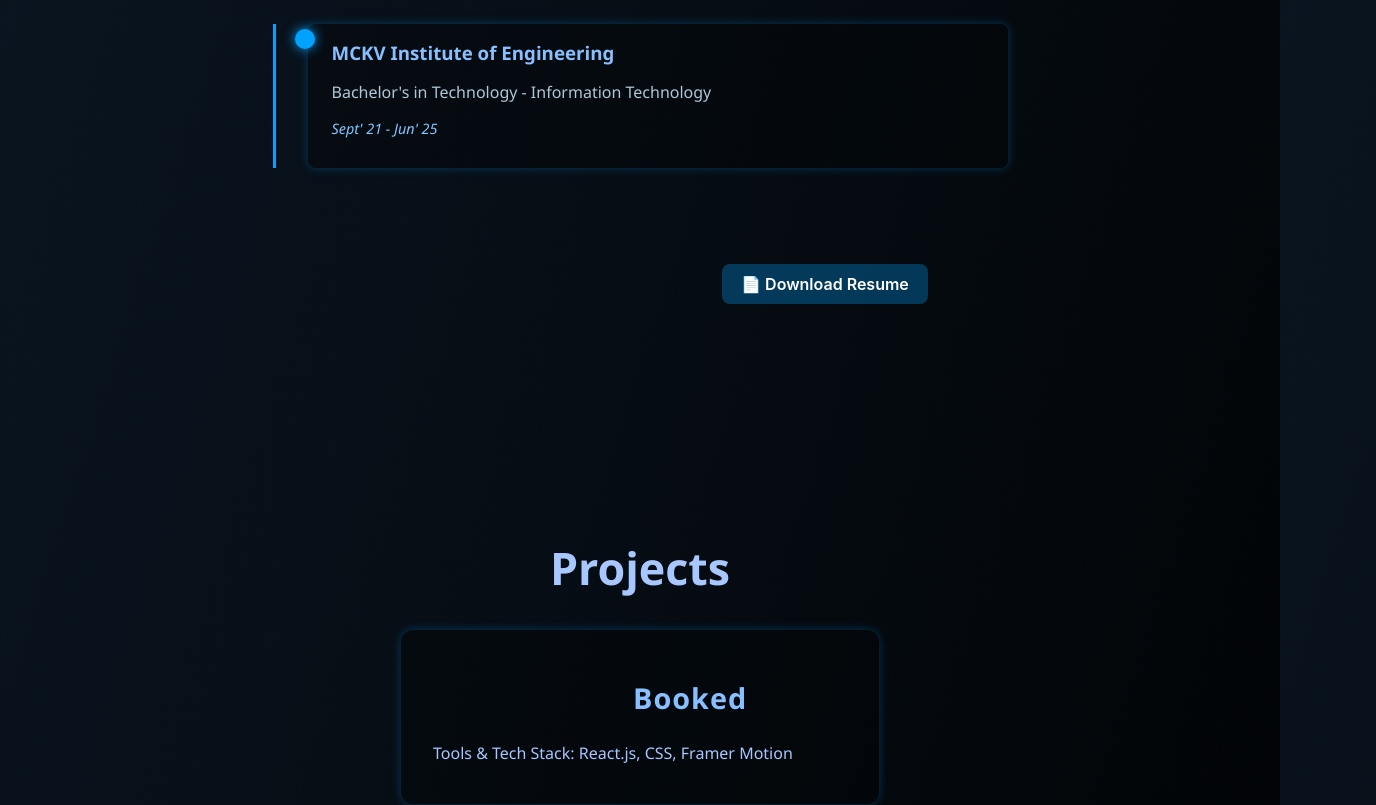
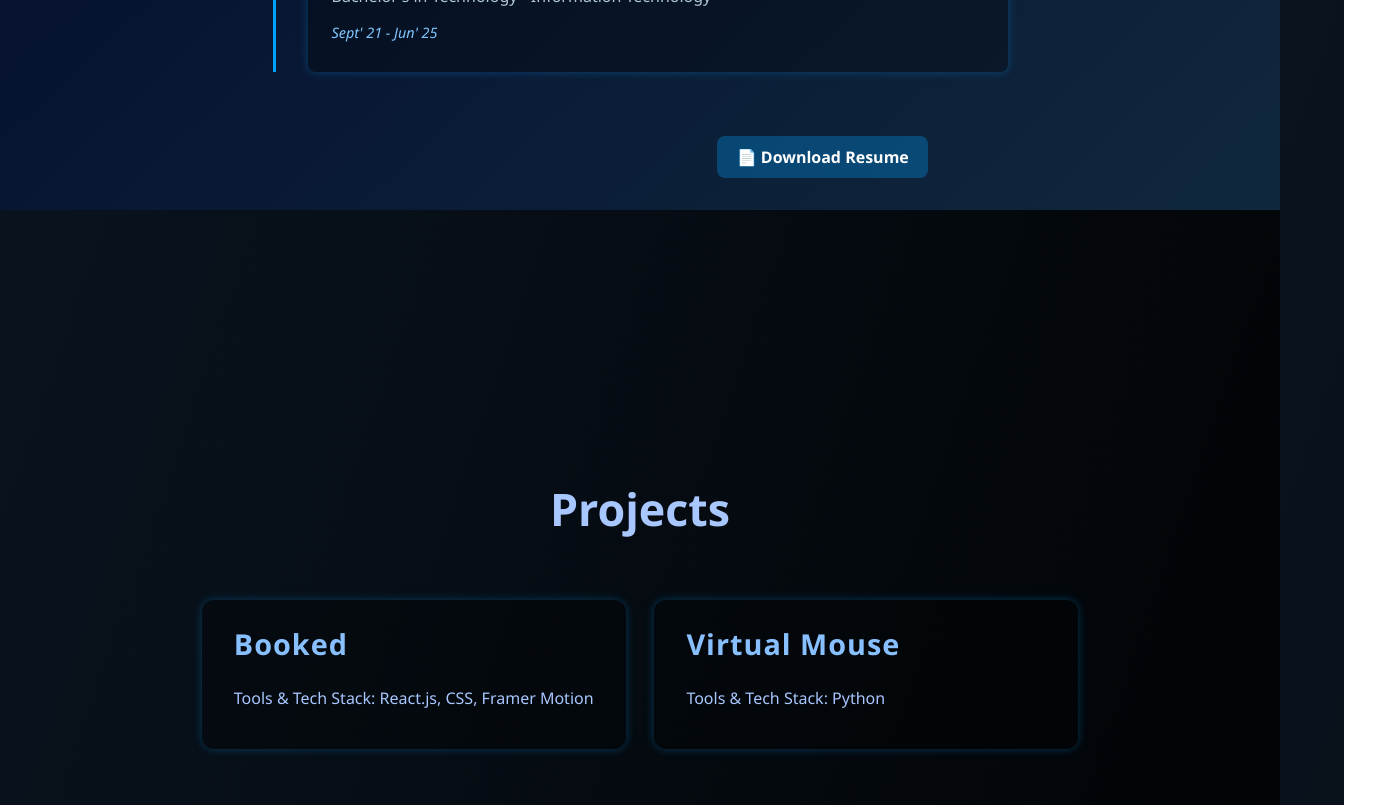
Before and after one commit to shiwani08/Portfolio, a React (Create React App) app in the folder frontend/: page / in a window 1280 px wide. Shown: the part 1880-2685 px from the top of the page, 1376 px wide, since content can reach past the window. Built offline with nearby package versions, Linux system fonts and the light colour scheme.

Commit message:
Contact is left

```diff
--- a/frontend/src/App.css
+++ b/frontend/src/App.css
@@ -21,8 +21,7 @@ html {
 }
 
 section {
-  min-height: 100vh; /* Full-screen height for each section */
-  padding: 2rem;
+  min-height: 100vh;
   display: flex;
   flex-direction: column;
   justify-content: center;
@@ -116,7 +115,7 @@ ul li {
 /* Firefox scrollbar styling */
 * {
   scrollbar-width: thin;
-  scrollbar-color: rgb(34, 34, 88) #b5c1c9;
+  scrollbar-color: rgb(34, 34, 88) #252323;
 }
 
 
--- a/frontend/src/App.js
+++ b/frontend/src/App.js
@@ -35,7 +35,7 @@ export default function App() {
       <section id="projects">
         <Projects />
       </section>
-      <section id="contact">
+      <section id="contact" className="footer">
         <Contact />
       </section>
     </>
--- a/frontend/src/pages/About.jsx
+++ b/frontend/src/pages/About.jsx
@@ -116,12 +116,12 @@ export default function About() {
             </div>
           </div>
         </div>
-      </motion.div>
-      <div className="resume-container">
+        <div className="resume-container">
         <a href="/resume.pdf" download className="resume-button">
           📄 Download Resume
         </a>
       </div>
+      </motion.div>
     </>
   );
 }
--- a/frontend/src/pages/Contact.jsx
+++ b/frontend/src/pages/Contact.jsx
@@ -13,16 +13,32 @@ export default function Contact() {
     >
       <h1>Contact Me</h1>
       <div className="contact-icons">
-        <a href="mailto:shiwani.sonii08@gmail.com" aria-label="Email" target="_blank" rel="noreferrer">
+        <a
+          href="mailto:shiwani.sonii08@gmail.com"
+          aria-label="Email"
+          target="_blank"
+          rel="noreferrer"
+        >
           <FaEnvelope />
         </a>
-        <a href="https://linkedin.com/in/yourusername" aria-label="LinkedIn" target="_blank" rel="noreferrer">
+        <a
+          href="https://linkedin.com/in/yourusername"
+          aria-label="LinkedIn"
+          target="_blank"
+          rel="noreferrer"
+        >
           <FaLinkedin />
         </a>
-        <a href="https://github.com/shiwani08" aria-label="GitHub" target="_blank" rel="noreferrer">
+        <a
+          href="https://github.com/shiwani08"
+          aria-label="GitHub"
+          target="_blank"
+          rel="noreferrer"
+        >
           <FaGithub />
         </a>
       </div>
+      <div className="page-ending">Made with ❤️ by Shiwani</div>
     </motion.div>
   );
 }
--- a/frontend/src/pages/Projects.jsx
+++ b/frontend/src/pages/Projects.jsx
@@ -19,7 +19,7 @@ export default function Projects() {
         className="project-card"
         onClick={() => handleCardClick("https://github.com/shiwani08/Booked")}
       >
-        <h2>Booked</h2>
+        <h2 className="project-title">Booked</h2>
         <p>Tools & Tech Stack: React.js, CSS, Framer Motion</p>
       </div>
 
@@ -29,7 +29,7 @@ export default function Projects() {
           handleCardClick("https://github.com/shiwani08/ProjectVirtualMouse")
         }
       >
-        <h2>Virtual Mouse</h2>
+        <h2 className="project-title">Virtual Mouse</h2>
         <p>Tools & Tech Stack: Python</p>
       </div>
     </motion.div>
--- a/frontend/src/styles/About.css
+++ b/frontend/src/styles/About.css
@@ -2,6 +2,7 @@
   padding: 2rem;
   color: #e0f7ff;
   font-family: "Segoe UI", Tahoma, Geneva, Verdana, sans-serif;
+  background: linear-gradient(to bottom right, #000428, #10283d); /* blue to black */
 }
 
 .about-container h1 {
--- a/frontend/src/styles/Contact.css
+++ b/frontend/src/styles/Contact.css
@@ -2,18 +2,16 @@
   background: linear-gradient(to top, #000000, #0d1b2a);
   color: #a8c7ff;
   font-family: 'Segoe UI', Tahoma, Geneva, Verdana, sans-serif;
-  padding: 2rem 1rem;
+  padding: 0;       /* remove all padding */
+  margin: 0;
   text-align: center;
-  /* position: fixed; */
-  bottom: 0;
   width: 100%;
   box-shadow: 0 -3px 10px rgba(0, 162, 255, 0.4);
-  z-index: 10;
 }
 
 .contact-container h1 {
   font-size: 1.8rem;
-  margin-bottom: 0;
+  /* margin-bottom: 0; */
   /* padding-bottom: 1rem; */
   color: #00a2ff;
 }
@@ -67,3 +65,12 @@
   color: #00a2ff;
   text-decoration: underline;
 }
+
+.page-ending {
+  color: white; /* white text */
+  text-align: center;
+  padding: 1rem 0 1rem 0;
+  border-top: 2px solid rgba(255, 255, 255, 0.2);
+  margin: auto;
+  font-family: 'Segoe UI', Tahoma, Geneva, Verdana, sans-serif;
+}
--- a/frontend/src/styles/Home.css
+++ b/frontend/src/styles/Home.css
@@ -7,6 +7,7 @@
   gap: 20rem;
   padding: 2rem;
   margin-top: -90px;
+  margin-bottom: 0;
   min-height: 100vh;
   min-width: 100vw;
   text-align: left;
@@ -14,8 +15,6 @@
   background-size: cover;
   overflow: hidden;
 }
-
-
 
 .home-left {
   display: flex;
--- a/frontend/src/styles/Navbar.css
+++ b/frontend/src/styles/Navbar.css
@@ -1,5 +1,5 @@
 .navbar {
-  background: linear-gradient(90deg, #000428, #004e92); /* black → blue gradient */
+  background: linear-gradient(90deg, #000428, #0e3455); /* black → blue gradient */
   padding: 1rem 2rem;
   display: flex;
   justify-content: space-between;
--- a/frontend/src/styles/Projects.css
+++ b/frontend/src/styles/Projects.css
@@ -1,16 +1,25 @@
 .projects-container {
   max-width: 900px;
-  margin: 2rem auto;
-  padding: 0 1rem;
+  margin: auto;
+  padding: 2rem;
   color: #cce4ff; /* softer light blue tone */
   font-family: 'Segoe UI', Tahoma, Geneva, Verdana, sans-serif;
+  display: grid;
+  grid-template-columns: repeat(2, 1fr); /* responsive grid */
+  gap: 1.8rem;
 }
 
 .projects-container h1 {
+  grid-column: 1 / -1;
   text-align: center;
   font-size: 2.8rem;
   margin-bottom: 2rem;
   color: #a8c7ff; /* bright blue accent */
+}
+
+.project-title {
+  text-align: left;
+  margin: auto
 }
 
 .project-card {
```
